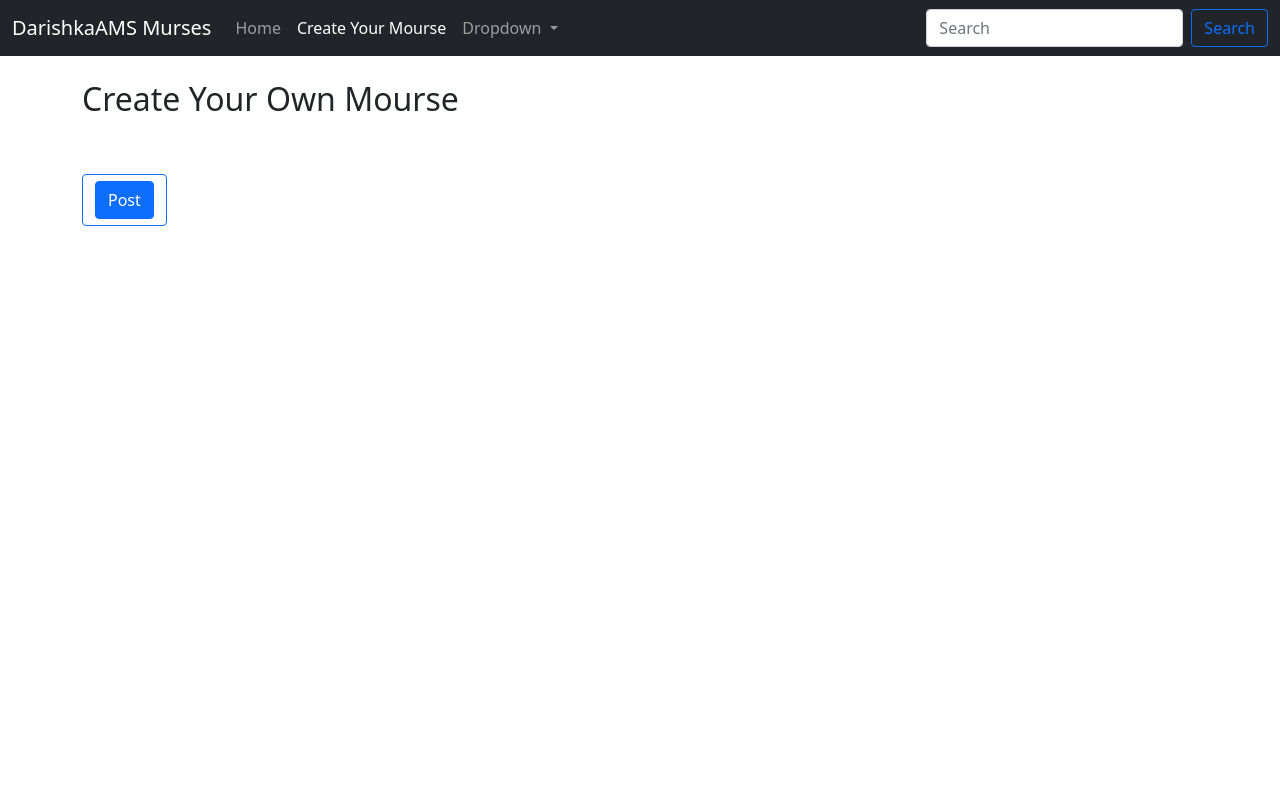
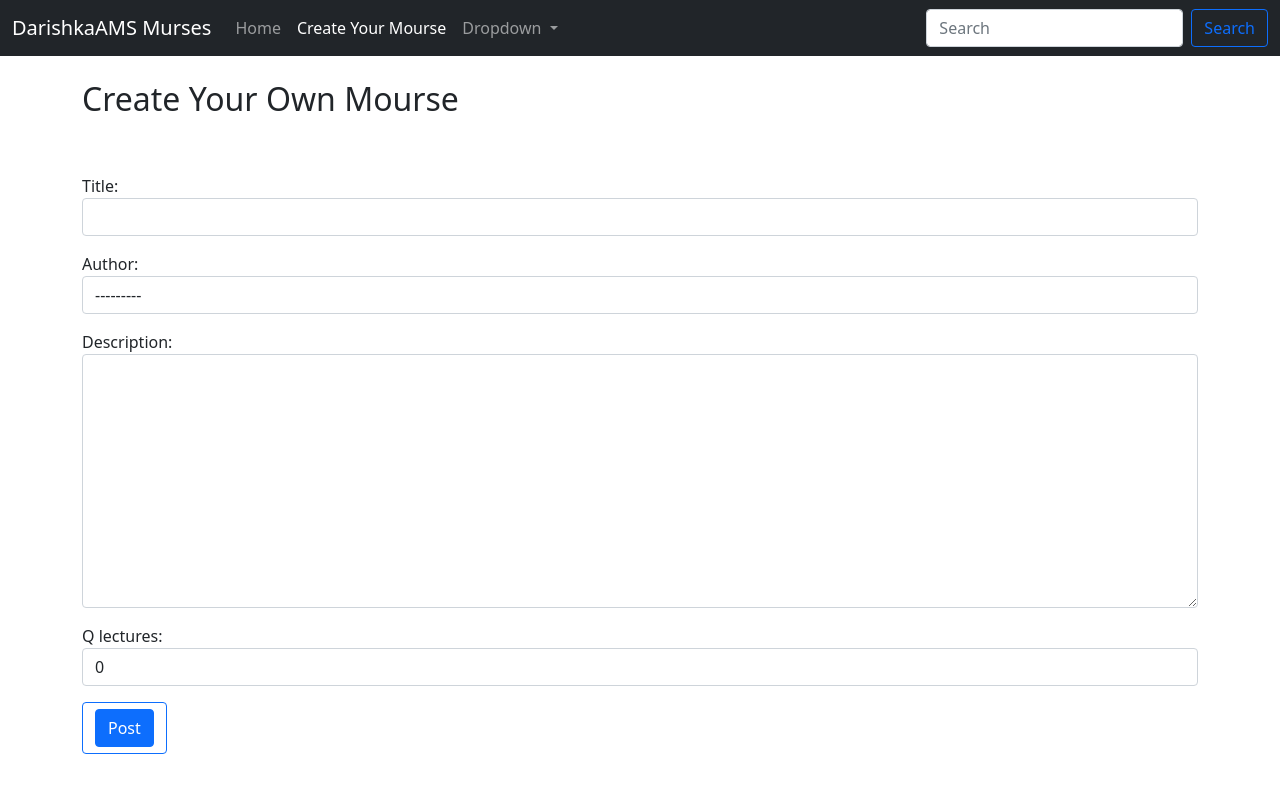
Before and after one commit to DarishkaAMS/Dj_Rest_Projects-Mourse_catalog, a Django app: template Mourse_catalog/templates/create_mourse.html in a window 1280 px wide. Run offline with Django 3.2, Linux system fonts and the light colour scheme; the template is opened without the code that fills it: values that come from a table or form of the project are taken from there, others are empty.

Commit message:
Style the form

```diff
--- /dev/null
+++ b/Mourse_catalog/my_mourse/forms.py
@@ -0,0 +1,17 @@
+from django import forms
+
+from .models import Mourse
+
+
+class MourseForms(forms.ModelForm):
+    class Meta:
+        model = Mourse
+        fields = ('title', 'author', 'description', 'q_lectures')
+        widgets = {
+            'title': forms.TextInput(attrs={'class': 'form-control'}),
+            'author': forms.Select(attrs={'class': 'form-control'}),
+            'description': forms.Textarea(attrs={'class': 'form-control'}),
+            'start_date': forms.DateInput(attrs={'class': 'form-control'}),
+            'end_date': forms.DateInput(attrs={'class': 'form-control'}),
+            'q_lectures': forms.NumberInput(attrs={'class': 'form-control'}),
+        }
--- a/Mourse_catalog/my_mourse/views.py
+++ b/Mourse_catalog/my_mourse/views.py
@@ -2,6 +2,7 @@ from django.http import JsonResponse
 from django.shortcuts import render
 from django.views.generic import CreateView, DetailView, ListView
 
+from .forms import MourseForms
 from .models import Mourse
 
 
@@ -23,5 +24,6 @@ class MourseDetaisView(DetailView):
 
 class MourseCreateView(CreateView):
     model = Mourse
+    form_class = MourseForms
     template_name = "create_mourse.html"
-    fields = ('title', 'author', 'description', 'q_lectures')
+    # fields = "__all__"
--- a/Mourse_catalog/templates/create_mourse.html
+++ b/Mourse_catalog/templates/create_mourse.html
@@ -5,11 +5,10 @@
 {% block content %}
   <h2> Create Your Own Mourse </h2>
   <br/> <br/>
-  <table>
+  <div class="form-group">
     <form method="POST">
       {% csrf_token %}
-      {{ form.as_table }}
-    </form>
-  </table>
-  <button class="btn btn-outline-primary"> <div class="btn btn-primary"> Post </div></button>
+      {{ form.as_p }}
+    <button class="btn btn-outline-primary"> <div class="btn btn-primary"> Post </div></button>
+  </div>
 {% endblock %}
```
